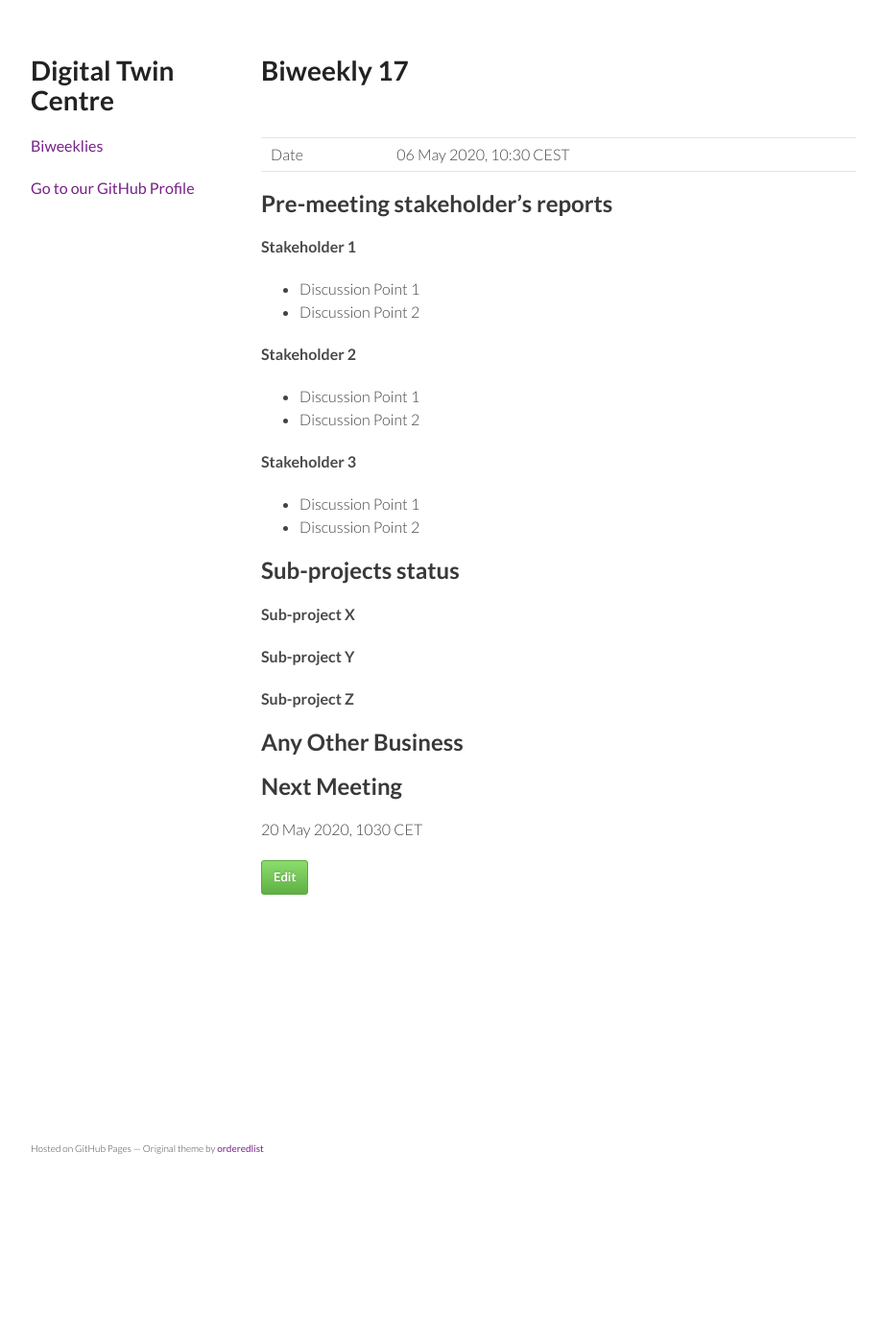
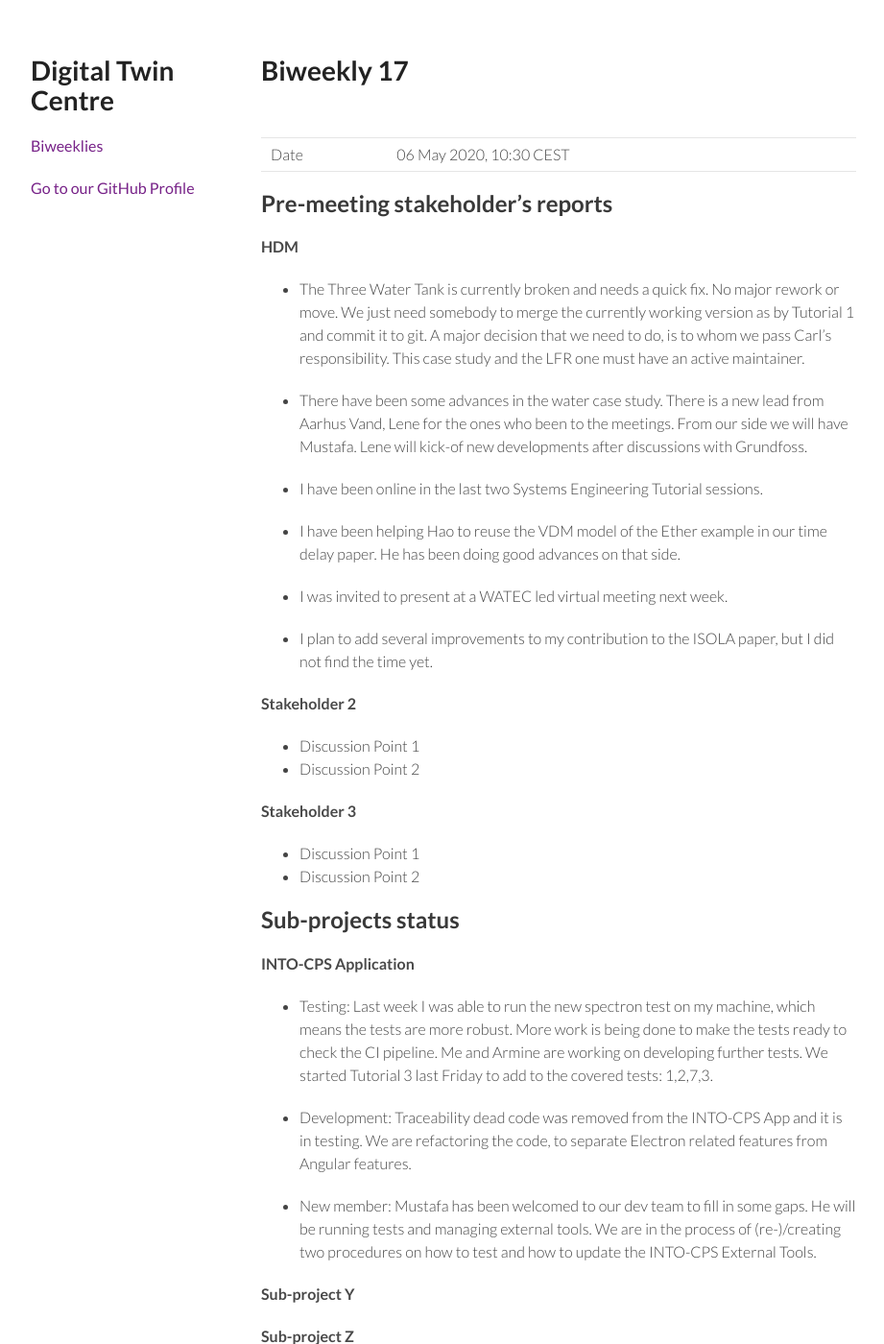
Before and after one commit to digitaltwincentre/digitaltwincentre.github.io, a Jekyll site: the page built from _biweeklies/Biweekly-17.md, in a window 1280 px wide and 1400 px high. Shown: the whole window at 96% size, without its empty margins (178-1099 px from the left). Built offline with Jekyll 4.4.1, drawn with Linux system fonts in a browser that asks for light colours; nearby versions of some CDN libraries; some of the changed text lies outside the part shown.

Commit message:
Hugo's updates

```diff
--- a/_biweeklies/Biweekly-17.md
+++ b/_biweeklies/Biweekly-17.md
@@ -20,9 +20,28 @@ date: 06 May 2020, 1030 CEST
 
 <!-- Please keep in mind that the minutes are publicly available.-->
 
-#### Stakeholder 1
-* Discussion Point 1
-* Discussion Point 2
+#### HDM
+
+* The Three Water Tank is currently broken and needs a quick fix. No major
+  rework or move. We just need somebody to merge the currently working version
+  as by Tutorial 1 and commit it to git. A major decision that we need to do,
+  is to whom we pass Carl's responsibility. This case study and the LFR one must
+  have an active maintainer.
+
+* There have been some advances in the water case study. There is a new lead from
+  Aarhus Vand, Lene for the ones who been to the meetings. From our side we will
+  have Mustafa. Lene will kick-of new developments after discussions with Grundfoss.
+
+* I have been online in the last two Systems Engineering Tutorial sessions.
+
+* I have been helping  Hao to reuse the VDM model of the Ether example in our time
+delay paper. He has been doing good advances on that side.
+
+* I was invited to present at a WATEC led virtual meeting next week.
+
+* I plan to add several improvements to my contribution to the ISOLA paper, but
+  I did not find the time yet.
+
 
 #### Stakeholder 2
 * Discussion Point 1
@@ -36,7 +55,58 @@ date: 06 May 2020, 1030 CEST
 ## Sub-projects status
 
 
-#### Sub-project X
+#### INTO-CPS Application
+
+* Testing: Last week I was able to run the new spectron test on my machine,
+  which means the tests are more robust. More work is being done to make the
+  tests ready to check the CI pipeline. Me and Armine are working on developing
+  further tests.  We started Tutorial 3 last Friday to add to the covered
+  tests: 1,2,7,3.
+
+* Development: Traceability dead code was removed from the INTO-CPS App and it is in
+  testing. We are refactoring the code, to separate Electron related features
+  from Angular features.
+
+* New member: Mustafa has been welcomed to our dev team to fill in some gaps. He
+  will be running tests and managing external tools. We are in the process of
+  (re-)/creating two procedures on how to test and how to update the INTO-CPS
+  External Tools.
+
+
+#### Sub-project Y
+
+#### Sub-project Z
+
+
+#### Stakeholder 2
+* Discussion Point 1
+* Discussion Point 2
+
+#### Stakeholder 3
+* Discussion Point 1
+* Discussion Point 2
+
+
+## Sub-projects status
+
+
+#### INTO-CPS Application
+
+* Testing: Last week I was able to run the new spectron test on my machine,
+  which means the tests are more robust. More work is being done to make the
+  tests ready to check the CI pipeline. Me and Armine are working on developing
+  further tests.  We started Tutorial 3 last Friday to add to the covered
+  tests: 1,2,7,3.
+
+* Development: Traceability dead code was removed from the INTO-CPS App and it is in
+  testing. We are refactoring the code, to separate Electron related features
+  from Angular features.
+
+* New member: Mustafa has been welcomed to our team to fill in some gaps. He
+  will be running tests and managing external tools. We are in the process of
+  (re-)/creating two procedures on how to test and how to update the INTO-CPS
+  External Tools
+
 
 #### Sub-project Y
 
```
